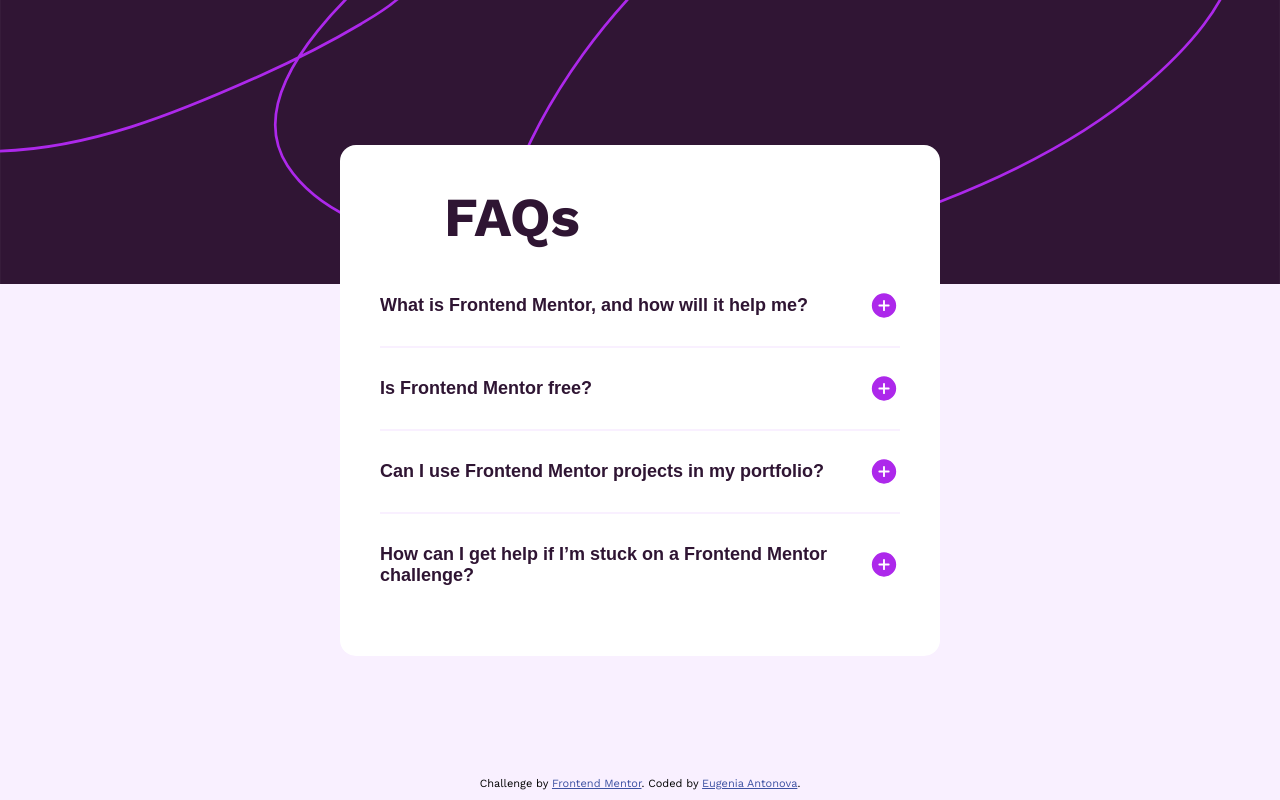
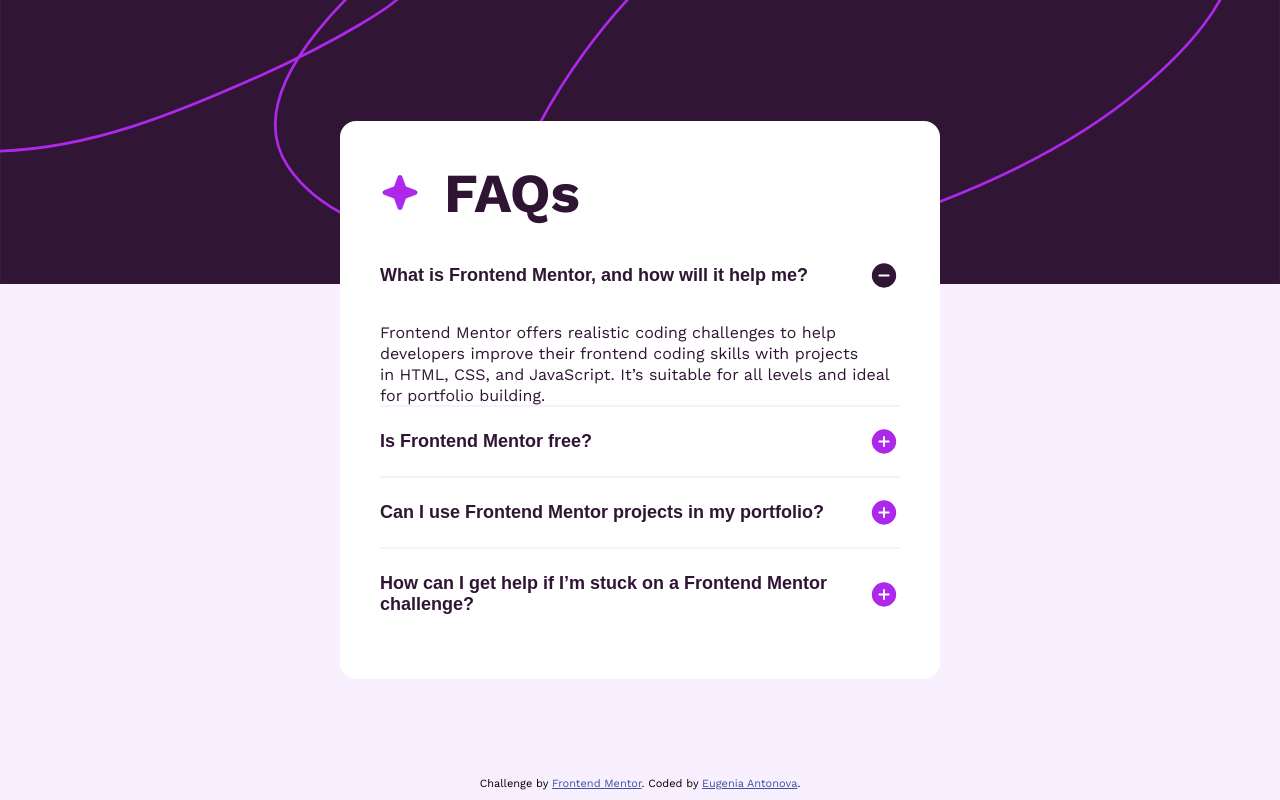
Before and after one commit to EugeniaAntonova/faq-accordion-main, a plain HTML site: page index.html in a window 1280 px wide. Drawn offline with nearby package versions, Linux system fonts and the light colour scheme.

Commit message:
fix: fixed the script to leave first item opened, added star to title

```diff
--- a/css/style.css
+++ b/css/style.css
@@ -137,10 +137,23 @@ article.faq {
 }
 
 .main-title {
+    position: relative;
     margin: 0;
     font-size: 32px;
     padding-left: 48px;
-    padding-bottom: 10px;
+    margin-bottom: 10px;
+}
+
+.main-title::before {
+    content: "";
+    position: absolute;
+    left: 0;
+    height: 100%;
+    width: 25px;
+    background-image: url('/assets/images/icon-star.svg');
+    background-position: left center;
+    background-repeat: no-repeat;
+    background-size: contain;
 }
 
 ul.accordion>li:not(:last-of-type) {
@@ -153,10 +166,10 @@ ul.accordion>li:not(:last-of-type) {
     overflow: hidden;
     transition: max-height .5s ease-out, padding .5s ease-out;
 }
-
+/*
 .accordion .acc-closed+.panel {
     padding: 0;
-}
+} */
 
 @media (min-width: 1024px) {
     section.faq::before {
@@ -172,19 +185,23 @@ ul.accordion>li:not(:last-of-type) {
 
     .main-title {
         padding-left: 64px;
-        padding-bottom: 16px;
+        margin-bottom: 16px;
         font-size: 55px;
     }
 
+    .main-title::before {
+        width: 40px;
+    }
+
     button.acc-controls {
-        padding: 30px 70px 30px 0;
+        padding: 24px 70px 24px 0;
         font-size: 18px;
     }
 
-    .accordion .panel {
-        padding-top: 16px;
-        padding-bottom: 24px;
-    }
+    /* .accordion .panel {
+        padding-top: 14px;
+        padding-bottom: 20px;
+    } */
 
     .accordion .panel .text {
         line-height: 132%;
--- a/js/accordion.js
+++ b/js/accordion.js
@@ -9,11 +9,17 @@ const findMyPanel = (item) => {
     return panel;
 }
 
-accordeonControls.forEach((acc) => {
-    acc.classList.add('acc-closed');
-    let panel = findMyPanel(acc);
+const closePanel = (panel) => {
     panel.style.maxHeight = '0';
-})
+    panel.style.paddingTop = '0';
+    panel.style.paddingBottom = '0';
+}
+
+const openPanel = (panel) => {
+    panel.style.maxHeight = `${panel.scrollHeight + PADDING}px`;
+    panel.style.paddingTop = null;
+    panel.style.paddingBottom = null;
+}
 
 faqList.addEventListener("click", (evt) => {
     let item = evt.target.classList.contains('acc-controls') ? evt.target : false;
@@ -25,16 +31,29 @@ faqList.addEventListener("click", (evt) => {
                 let panel = findMyPanel(opened);
                 opened.classList.add('acc-closed');
                 opened.classList.remove('acc-opened');
-                panel.style.maxHeight = '0';
+                closePanel(panel);
             }
         }
         let panel = findMyPanel(item);
         item.classList.toggle('acc-closed');
         item.classList.toggle('acc-opened');
         if (item.classList.contains('acc-closed')) {
-            panel.style.maxHeight = '0';
+            closePanel(panel);
         } else {
-            panel.style.maxHeight = `${panel.scrollHeight + PADDING}px`;
+            openPanel(panel);
         }
     }
 })
+
+// preparing default state for the page
+
+accordeonControls.forEach((acc) => {
+    acc.classList.add('acc-closed');
+    let panel = findMyPanel(acc);
+    closePanel(panel);
+})
+
+const firstPanel = findMyPanel(accordeonControls[0]);
+openPanel(firstPanel);
+accordeonControls[0].classList.remove('acc-closed');
+accordeonControls[0].classList.add('acc-opened');
```
